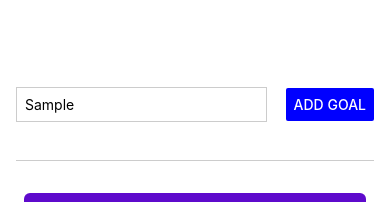
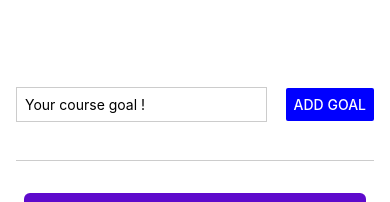
Before and after one commit to Fonkarts/React_Native_Tasks-App, a React Native app: screen / in a window 390 px wide. Both pictures are taken after typing "Sample" into the empty fields and a click on the button "ADD GOAL". Shown: the top 202 px of the page. Built offline with nearby package versions, Linux system fonts and the light colour scheme.

Commit message:
:building_construction: Add scrolling feature & Improve code structure
- Add a scrolling feature with Flatlist
- Improve code structure by splitting the logic in two new files :
-- GoalInput
--GoalItem

- Add some minor improvements
-- Input (and state) is now cleared when a new task is submitted.

```diff
--- a/App.js
+++ b/App.js
@@ -1,41 +1,29 @@
 import { useState } from "react";
-import { StyleSheet, Text, View, Button, TextInput } from "react-native";
+import { StyleSheet, View, FlatList } from "react-native";
+import GoalItem from './components/GoalItem'
+import GoalInput from './components/GoalInput'
 
 export default function App() {
-    const [enteredGoalText, setEnteredGoalText] = useState("");
     const [courseGoals, setCourseGoals] = useState([]);
 
-    function goalInputHandler(enteredText) {
-        setEnteredGoalText(enteredText);
-    }
-
-    function addGoalHandler() {
+    function addGoalHandler(enteredGoalText) {
         setCourseGoals((currentCourseGoals) => [
             ...currentCourseGoals,
-            enteredGoalText,
+            {text: enteredGoalText, key: Math.random().toString()},
         ]);
     }
 
     return (
         <View style={styles.appContainer}>
-            <View style={styles.inputContainer}>
-                <TextInput
-                    style={styles.text}
-                    placeholder="Your course goal !"
-                    onChangeText={goalInputHandler}
-                />
-                <Button
-                    title="Add Goal"
-                    color="blue"
-                    onPress={addGoalHandler}
-                />
-            </View>
+            <GoalInput onAddGoal={addGoalHandler} />
             <View style={styles.goalsContainer}>
-                {courseGoals.map((goal) => (
-                    <Text key={goal} style={styles.goalItem}>
-                        {goal}
-                    </Text>
-                ))}
+                <FlatList
+                    data={courseGoals}
+                    renderItem={itemData => {
+                        return <GoalItem value={itemData.item.text}/>
+                    }}
+                    overScrollMode="auto"
+                    />
             </View>
         </View>
     );
@@ -47,32 +35,50 @@ const styles = StyleSheet.create({
         paddingTop: 50,
         paddingHorizontal: 16,
     },
-    inputContainer: {
-        flex: 1,
-        flexDirection: "row",
-        // Organizes elements around the main axis
-        justifyContent: "space-between",
-        // Organizes elements around the cross axis
-        alignItems: "center",
-        marginBottom: 24,
-        borderBottomWidth: 1,
-        borderBottomColor: "#cccccc",
-    },
-    text: {
-        borderWidth: 1,
-        borderColor: "#cccccc",
-        width: "70%",
-        marginRight: 8,
-        padding: 8,
-    },
     goalsContainer: {
         flex: 6,
     },
-    goalItem: {
-        margin: 8,
-        padding: 8,
-        borderRadius: 6,
-        backgroundColor: "#5e0acc",
-        color: "white",
-    },
 });
+
+/* ABOUT VIEWS & TEXT
+// NOTE : By default, VIEWs are not scrollable !!
+Don't forget to wrap TEXT in VIEW to make borderRadius work on TEXT on IOS !!
+Moreover, as styles are not CSS in RN, there's no styling inheritance.
+Each element have to have its own styling
+That's why we had to add another styling object to TEXT, to set the color
+(If color is only set in VIEW, TEXT won't get it...) */
+
+
+/* ABOUT SCROLLVIEWs
+
+Make sure to wrap SCROLLVIEW in a VIEW to set the display !
+Otherwise it won't work as the allocated space is determined by the
+SCROLLVIEW'S PARENT !
+
+SCROLLVIEW should only be used for short list of items as it always
+renders its children, even if they are not yet visible. If it has a lot of children, that may cause some
+PERFORMANCE issues.
+For large lists use FLATLIST, as it will render items lazily.
+
+OVERSCROLLMODE allows the user to scroll only if the content is
+larger than the allocated space.
+Instead of SCROLLVIEW, FLATLIST render objects tha give us access
+to some metadata, such as the INDEX property */
+
+
+/* ABOUT FLATLISTS
+FLATLIST & KEYS :
+There are two ways to assign keys to the rendered children.
+
+The first one consists in passing an object to the FLATLIST, which contains
+a KEY property.
+{text: myText, key: Math.random().toString} for example.
+
+And the second one should be used in case we can't define keys because there are already one.
+Like if we're consuming API for example.
+In this case we can add another prop to FLATLIST, whiwh is KEYEXTRACTOR
+
+keyExtractor={(item, index) => {
+    return item.id (assuming that the item we receive has an id property)
+}}
+*/
--- /dev/null
+++ b/components/GoalInput.js
@@ -0,0 +1,56 @@
+import { useState } from "react";
+import { StyleSheet, View, TextInput, Button } from "react-native";
+
+function GoalInput(props) {
+    const [enteredGoalText, setEnteredGoalText] = useState("");
+
+    // Calls the "addGoalHandler" function from App.js with
+    // the "enteredGoalText" state.
+    function addGoalHandler() {
+        props.onAddGoal(enteredGoalText)
+        setEnteredGoalText('')
+    }
+
+    function goalInputHandler(enteredText) {
+        setEnteredGoalText(enteredText);
+    }
+
+    return (
+        <View style={styles.inputContainer}>
+                <TextInput
+                    style={styles.text}
+                    placeholder="Your course goal !"
+                    onChangeText={goalInputHandler}
+                    value={enteredGoalText}
+                />
+                <Button
+                    title="Add Goal"
+                    color="blue"
+                    onPress={addGoalHandler}
+                />
+        </View>
+    )
+}
+
+export default GoalInput
+
+const styles = StyleSheet.create({
+    inputContainer: {
+        flex: 1,
+        flexDirection: "row",
+        // Organizes elements around the main axis
+        justifyContent: "space-between",
+        // Organizes elements around the cross axis
+        alignItems: "center",
+        marginBottom: 24,
+        borderBottomWidth: 1,
+        borderBottomColor: "#cccccc",
+    },
+    text: {
+        borderWidth: 1,
+        borderColor: "#cccccc",
+        width: "70%",
+        marginRight: 8,
+        padding: 8,
+    },
+})
--- /dev/null
+++ b/components/GoalItem.js
@@ -0,0 +1,26 @@
+import { StyleSheet, Text, View } from "react-native";
+
+
+function GoalItem(props) {
+    return (
+        <View style={styles.goalItem}>
+            <Text style={styles.goalItemText}>
+                {props.value}
+            </Text>
+        </View>
+    )
+}
+
+export default GoalItem
+
+const styles = StyleSheet.create({
+    goalItem: {
+        margin: 8,
+        padding: 8,
+        borderRadius: 6,
+        backgroundColor: "#5e0acc",
+    },
+    goalItemText: {
+        color: "white",
+    }
+})
```
